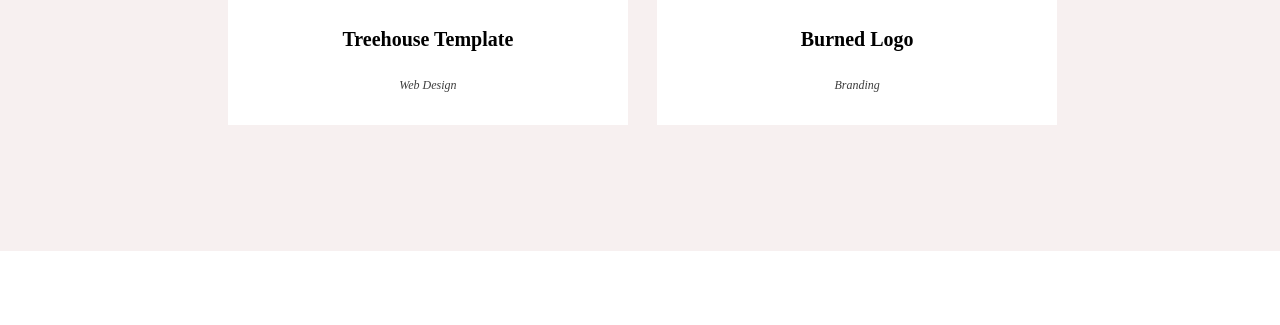
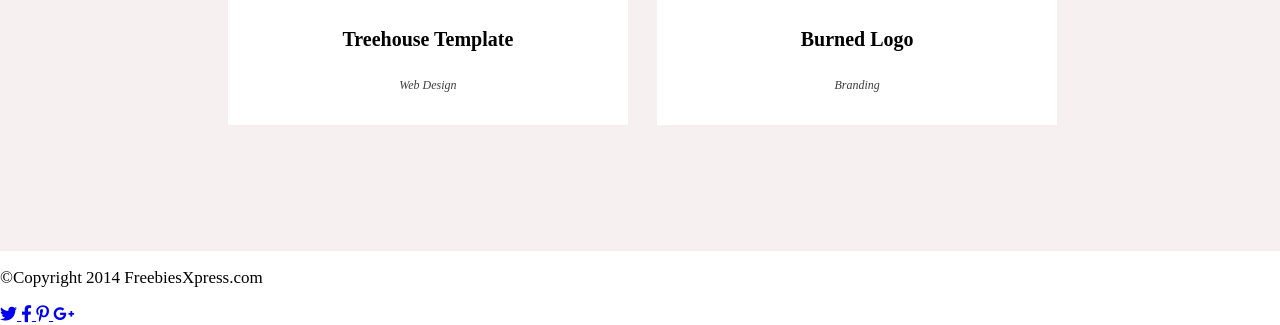
Before and after one commit to Br3mx/golden, a website: page task-runner/index.html in a window 1280 px wide. Shown: the part 2629-2954 px from the top of the page. Before the commit the page ends 2880 px from the top, so only its background shows below. Drawn offline with Linux system fonts and the light colour scheme; a web font is replaced by a local one.

Commit message:
Add footer html

```diff
--- a/task-runner/index.html
+++ b/task-runner/index.html
@@ -129,17 +129,28 @@
             <h4 class="element-title">Burned Logo</h4>
             <p class="description-element"><i>Branding</i></p>
         </div>
-
-
-
-
-
+    </div>
+</section>
+<footer>
+    <p class="copy">&copy;Copyright 2014 FreebiesXpress.com</p>
+    <div class="icon-footer">
+        <a href="#">
+            <i class="fa-brands fa-twitter icon-2"></i>
+        </a>
+        <a href="#">
+            <i class="fa-brands fa-facebook-f icon-2"></i>
+        </a>
+        <a href="#">
+            <i class="fa-brands fa-pinterest-p icon-2"></i>
+        </a>
+        <a href="#">
+            <i class="fa-brands fa-google-plus-g icon-2"></i>
+        </a>
     </div>
 
 
 
-
-</section>
+</footer>
 
 
 
```
